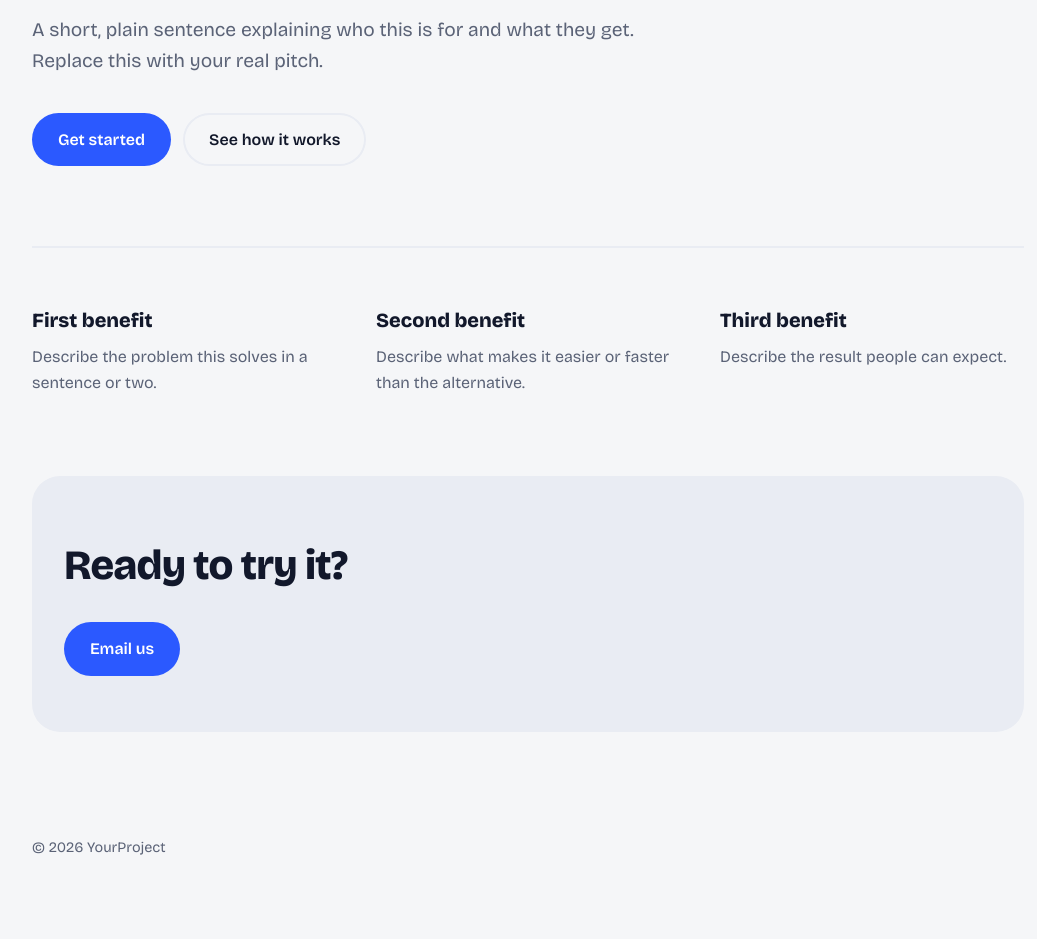
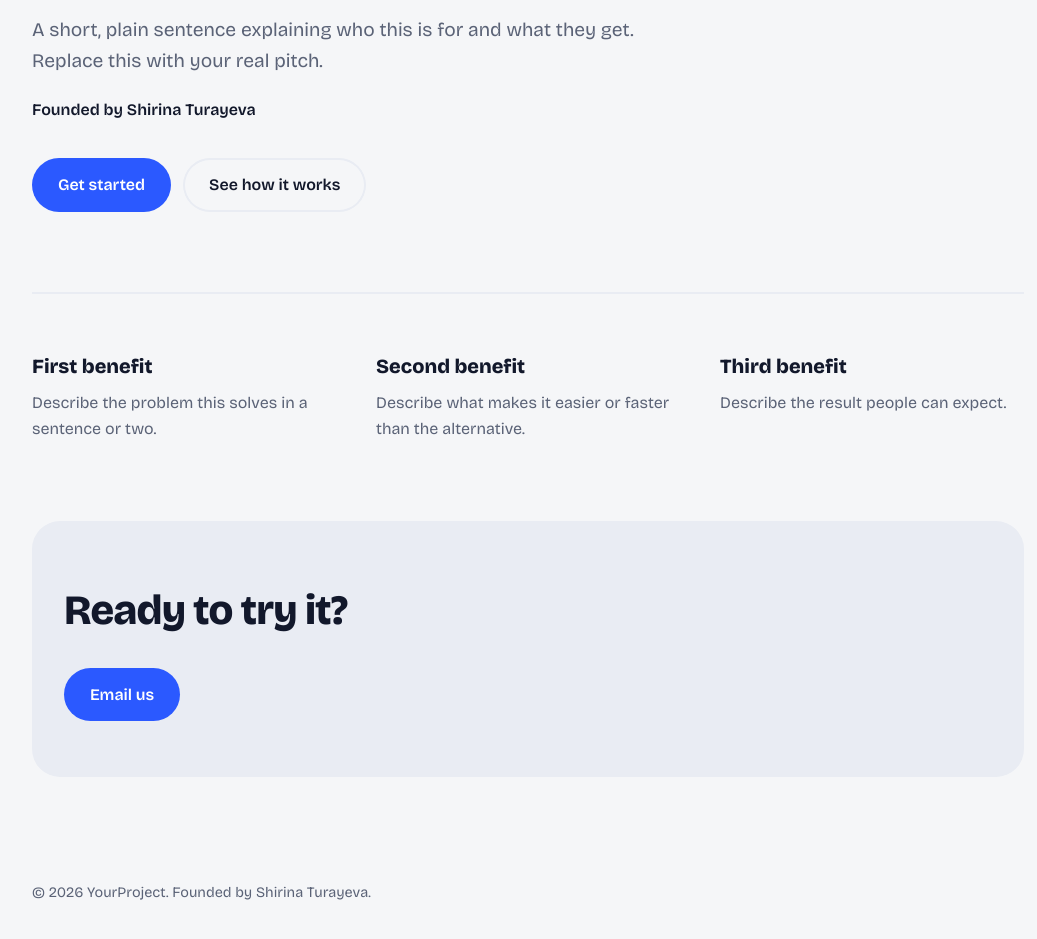
Before and after one commit to turayevashirin3-blip/textbookweb, a website: page index.html in a window 1280 px wide. Shown: the part 353-1292 px from the top of the page, without its empty margins (112-1149 px from the left). Before the commit the page ends 1260 px from the top, so only its background shows below. Drawn offline with nearby package versions, Linux system fonts and the light colour scheme.

Commit message:
Update index.html

```diff
--- a/index.html
+++ b/index.html
@@ -22,6 +22,7 @@ nav a{margin-left:24px;text-decoration:none;color:var(--muted)}
 nav a:hover{color:var(--ink)}
 .hero{padding:96px 0 80px}
 h1{font-size:clamp(2.6rem,7vw,5.2rem);line-height:1.02;font-weight:800;letter-spacing:-.03em;max-width:14ch}
+.hero .founder{margin-top:20px;font-size:1rem;font-weight:600;color:var(--ink)}
 .hero p{margin-top:24px;font-size:1.2rem;color:var(--muted);max-width:52ch}
 .btns{margin-top:36px;display:flex;gap:12px;flex-wrap:wrap}
 .btn{padding:14px 26px;border-radius:999px;text-decoration:none;font-weight:600;background:var(--accent);color:#fff}
@@ -46,6 +47,7 @@ footer{padding:32px 0 48px;color:var(--muted);font-size:.9rem}
     <section class="hero">
       <h1>Say what you do in one line.</h1>
       <p>A short, plain sentence explaining who this is for and what they get. Replace this with your real pitch.</p>
+      <p class="founder">Founded by Shirina Turayeva</p>
       <div class="btns">
         <a class="btn" href="#contact">Get started</a>
         <a class="btn ghost" href="#features">See how it works</a>
@@ -64,7 +66,7 @@ footer{padding:32px 0 48px;color:var(--muted);font-size:.9rem}
     </section>
   </main>
 
-  <footer>&copy; <span id="year"></span> YourProject</footer>
+  <footer>&copy; <span id="year"></span> YourProject. Founded by Shirina Turayeva.</footer>
 </div>
 <script>document.getElementById('year').textContent=new Date().getFullYear();</script>
 </body>
```
